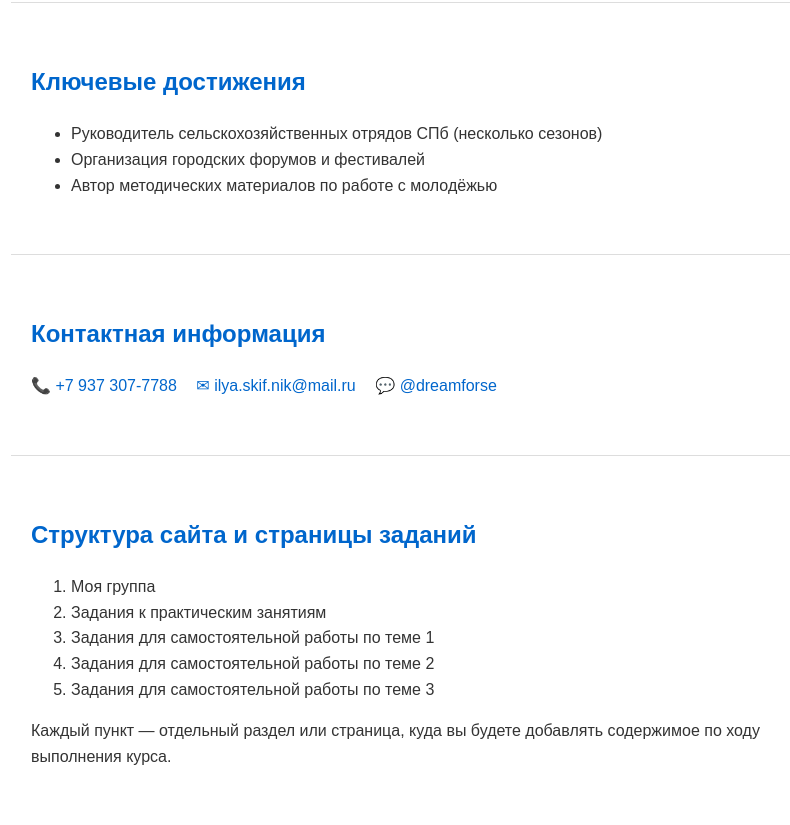
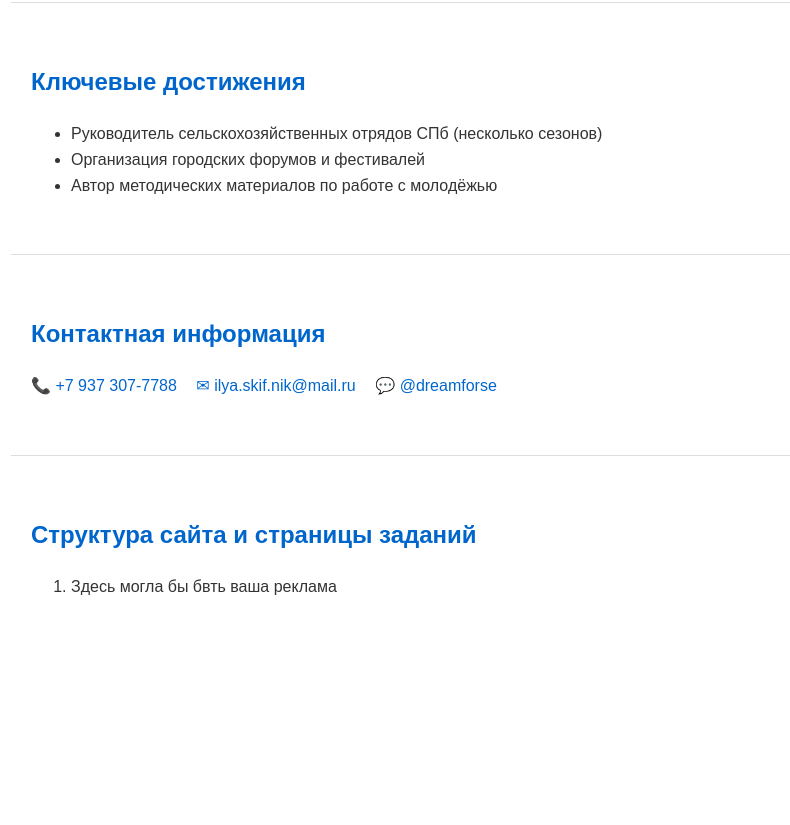
Before and after one commit to dreamforse/portfolio, a plain HTML site: page index.html in a window 1280 px wide. Shown: the part 932-1757 px from the top of the page, without its empty margins (209-999 px from the left). After the commit the page ends 1588 px from the top, so only its background shows below. Drawn offline with Linux system fonts and the light colour scheme.

Commit message:
Update index.html

```diff
--- a/index.html
+++ b/index.html
@@ -125,13 +125,8 @@
   <section id="tasks">
     <h2>Структура сайта и страницы заданий</h2>
     <ol>
-      <li>Моя группа</li>
-      <li>Задания к практическим занятиям</li>
-      <li>Задания для самостоятельной работы по теме 1</li>
-      <li>Задания для самостоятельной работы по теме 2</li>
-      <li>Задания для самостоятельной работы по теме 3</li>
+      <li>Здесь могла бы бвть ваша реклама</li>
     </ol>
-    <p>Каждый пункт — отдельный раздел или страница, куда вы будете добавлять содержимое по ходу выполнения курса.</p>
   </section>
 
 </body>
```
